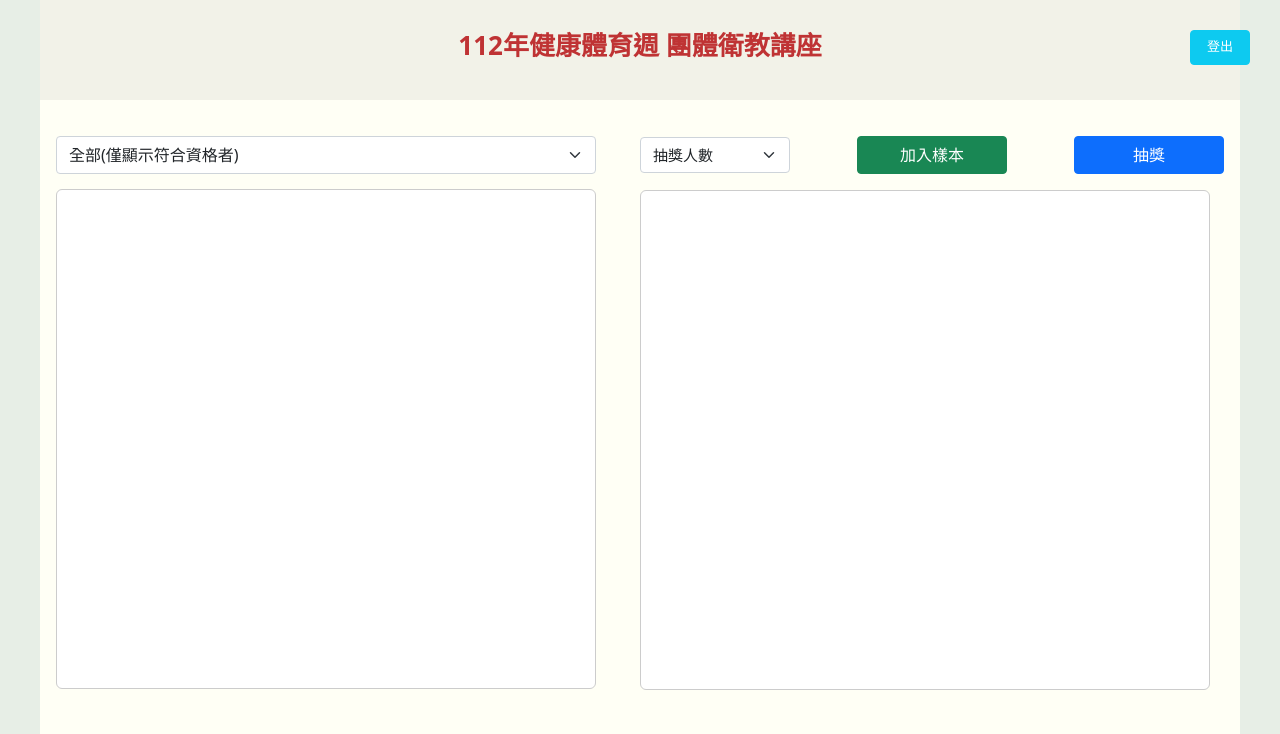
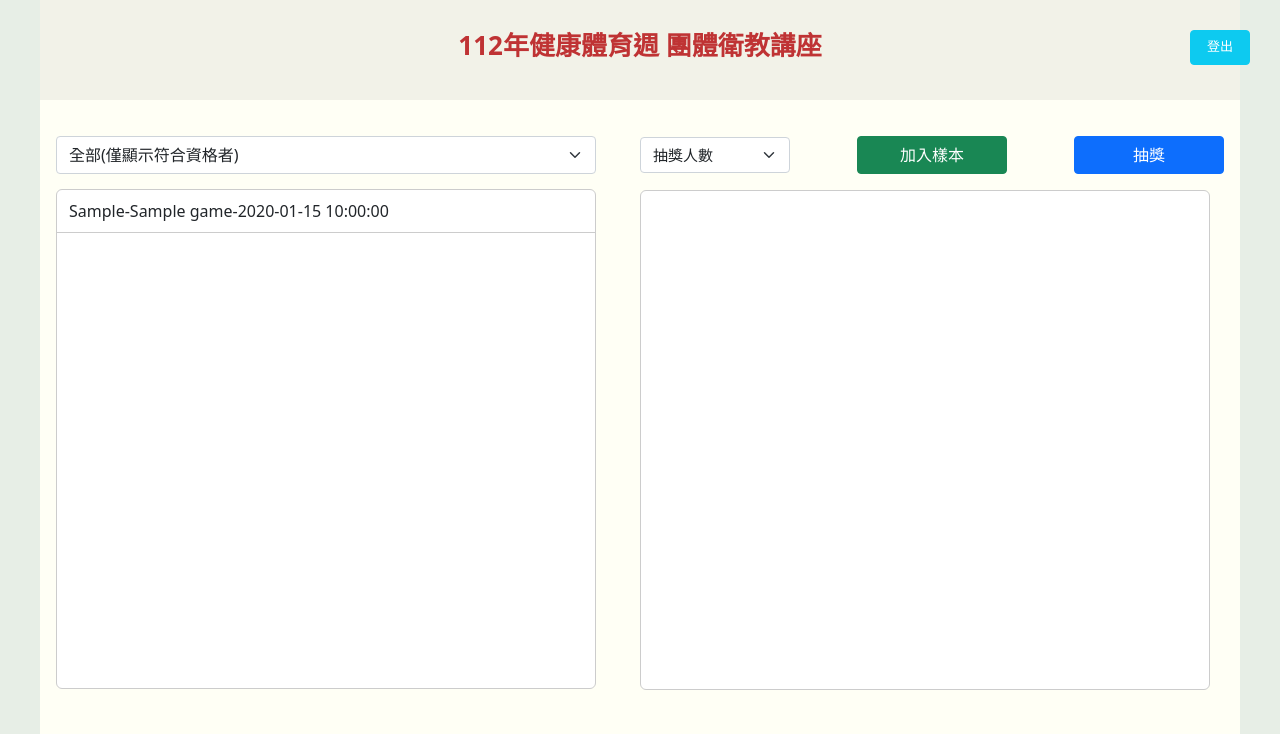
Before and after one commit to 10994015/marvel, a PHP site: page /cms/index.php in a window 1280 px wide. Shown: the top 734 px of the page. Run offline with PHP 8.4, Linux system fonts and the light colour scheme; the visitor is signed in with stand-in values (Sample User, id 1); tables that the repository leaves empty or names only in its code hold one stand-in row (values such as "Sample post"); data that the repository does not hold is empty; some libraries are stand-ins or nearby versions.

Commit message:
修正題目錯誤

```diff
--- a/cms/cms.css
+++ b/cms/cms.css
@@ -119,6 +119,7 @@
 #cms > .center > .list-table {
   width: 100%;
   background-color: #FFFFF5;
+  font-weight: 100;
 }
 #cms footer {
   width: 100%;
--- a/cms/cms.scss
+++ b/cms/cms.scss
@@ -118,6 +118,7 @@
         >.list-table{
             width:100%;
             background-color: #FFFFF5;
+            font-weight: 100;
         }
     }
     footer{
--- a/cms/getUserData.php
+++ b/cms/getUserData.php
@@ -14,7 +14,7 @@ else{
     $enddate =  $dateTime->format('Y/m/d H:i');
 }
 
-$sql_str = "SELECT * FROM game WHERE time BETWEEN :startdate AND :enddate AND type1=1 AND type2=2 AND type3=3 AND type4=4";
+$sql_str = "SELECT * FROM game WHERE time BETWEEN :startdate AND :enddate";
 $stmt = $pdo->prepare($sql_str);
 $stmt->bindParam(':startdate',$startdate);
 $stmt->bindParam(':enddate',$enddate);
--- a/js/quest1.js
+++ b/js/quest1.js
@@ -29,7 +29,7 @@ var test1 =[
         "Options_B":"10公克",
         "Options_C":"15公克",
         "ans":1,
-        "hint":"<b style='color:#BE3433'>【健康知識】</b><br>每瓶所含份數每份的糖量=喝一瓶全部吃進的糖量。。"
+        "hint":"<b style='color:#BE3433'>【健康知識】</b><br>每瓶所含份數x每份的糖量=喝一瓶全部吃進的糖量。"
     },
     {
         "q":"鎂國隊長最近非常忙碌，為了健康他還是會利用空檔時間做運動，請問下列哪一種方式「無法」有效累積運動量？",
--- a/js/quest2.js
+++ b/js/quest2.js
@@ -29,7 +29,7 @@ var test1 =[
         "Options_B":"10公克",
         "Options_C":"15公克",
         "ans":1,
-        "hint":"<b style='color:#BE3433'>【健康知識】</b><br>每瓶所含份數每份的糖量=喝一瓶全部吃進的糖量。。"
+        "hint":"<b style='color:#BE3433'>【健康知識】</b><br>每瓶所含份數x每份的糖量=喝一瓶全部吃進的糖量。"
     },
     {
         "q":"雷神鎖耳最近非常忙碌，為了健康他還是會利用空檔時間做運動，請問下列哪一種方式「無法」有效累積運動量？",
--- a/js/quest3.js
+++ b/js/quest3.js
@@ -29,7 +29,7 @@ var test1 =[
         "Options_B":"10公克",
         "Options_C":"15公克",
         "ans":1,
-        "hint":"<b style='color:#BE3433'>【健康知識】</b><br>每瓶所含份數每份的糖量=喝一瓶全部吃進的糖量。。"
+        "hint":"<b style='color:#BE3433'>【健康知識】</b><br>每瓶所含份數x每份的糖量=喝一瓶全部吃進的糖量。"
     },
     {
         "q":"蛛蛛人最近非常忙碌，為了健康他還是會利用空檔時間做運動，請問下列哪一種方式「無法」有效累積運動量？",
--- a/js/quest4.js
+++ b/js/quest4.js
@@ -29,7 +29,7 @@ var test1 =[
         "Options_B":"10公克",
         "Options_C":"15公克",
         "ans":1,
-        "hint":"<b style='color:#BE3433'>【健康知識】</b><br>每瓶所含份數每份的糖量=喝一瓶全部吃進的糖量。。"
+        "hint":"<b style='color:#BE3433'>【健康知識】</b><br>每瓶所含份數x每份的糖量=喝一瓶全部吃進的糖量。"
     },
     {
         "q":"剛鐵人最近非常忙碌，為了健康他還是會利用空檔時間做運動，請問下列哪一種方式「無法」有效累積運動量？",
```
Also changed, not shown: cms/list.php (+8 -1 lines), 1 other file.
